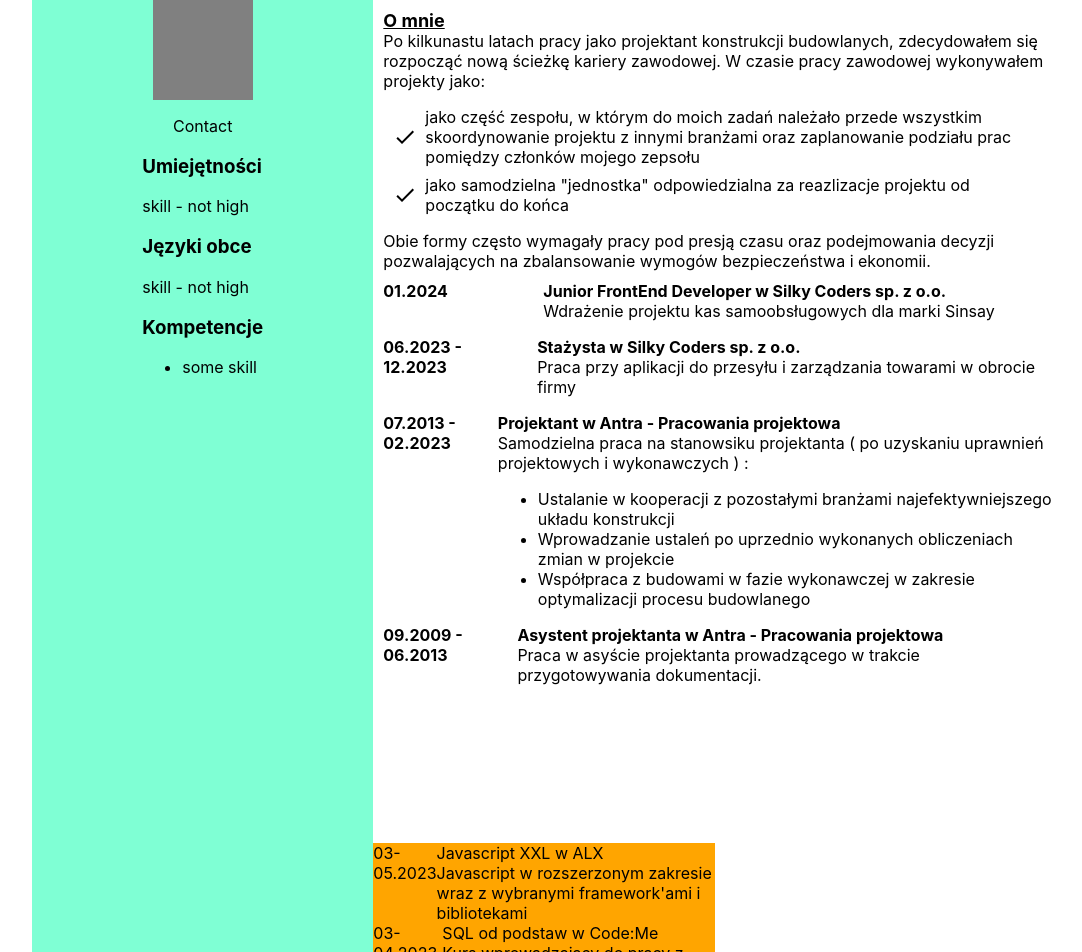
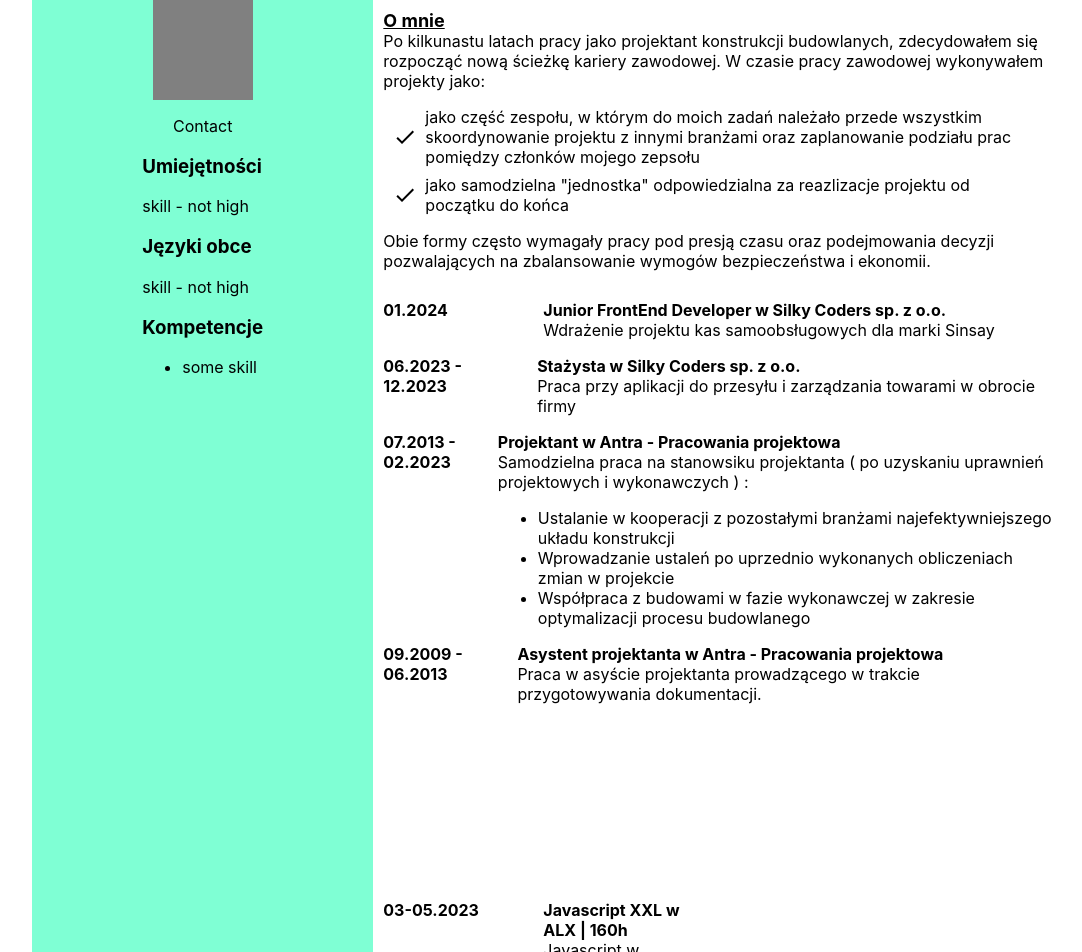
Before and after one commit to wr3dny/home, a React (Create React App) app in the folder terra/: page / in a window 1280 px wide. Shown: the top 952 px of the page, without its empty margins (96-1178 px from the left). Built offline with nearby package versions, Linux system fonts and the light colour scheme.

Commit message:
3/10 getting on

```diff
--- a/terra/src/components/Training/Training.module.css
+++ b/terra/src/components/Training/Training.module.css
@@ -1,9 +1,27 @@
-.container {
-    background-color: orange;
+.group {
     display: flex;
 }
 
+.date{
+    padding: 0 10px;
+    font-weight: bold;
+    min-width: 150px;}
+
+.name {
+    font-weight: bold;
+    align-items: left;
+}
+
+.position {
+    display: flex;
+
+}
+
 .right {
-    display: flex;
-    flex-direction: column;
+    width: 100%;
 }
+
+.description {
+    font-weight: normal;
+    align-items: left;
+}
--- a/terra/src/components/Training/Training.tsx
+++ b/terra/src/components/Training/Training.tsx
@@ -5,16 +5,17 @@ interface Props {
     school: string,
     dates: string,
     description: string
+    hours: string
 }
 
-export const Training = ({name, school, dates, description}:Props) =>{
+export const Training = ({name, school, dates, description, hours}:Props) =>{
     return (
-        <div className={styles.container}>
-            <div className={styles.dates}>
+        <div className={styles.group}>
+            <div className={styles.date}>
                 {dates}
             </div>
             <div className={styles.right}>
-                <div className={styles.name}>{name} w {school}</div>
+                <div className={styles.name}>{name} w {school} | {hours}</div>
                 <div className={styles.description}>{description}</div>
             </div>
         </div>
--- a/terra/src/consts/resume.ts
+++ b/terra/src/consts/resume.ts
@@ -43,7 +43,7 @@ export const training = [
         name: 'Python od podstaw',
         school: 'Code:Me',
         dates: '05-07.2022',
-        houres: '72h',
+        hours: '72h',
         description: 'Poznanie języka Python w zakresie tworzenia skryptów(pętle, wstęp do OOP)'
     },
     {
@@ -51,7 +51,7 @@ export const training = [
         name: 'Data Science',
         school: 'Code:Me',
         dates: '07.2022',
-        houres: '12h',
+        hours: '12h',
         description: 'Wstępne zagadnienia'
     },
     {
@@ -59,7 +59,7 @@ export const training = [
         name: 'Front-End Developer [React]',
         school: 'Code:Me',
         dates: '10.2022 - 02.2023',
-        houres: '100h',
+        hours: '100h',
         description: 'Html + css z javascript\'em i wprowadzeniem do React\'a'
     },
     {
@@ -67,7 +67,7 @@ export const training = [
         name: 'SQL od podstaw',
         school: 'Code:Me',
         dates: '03-04.2023',
-        houres: '27h',
+        hours: '27h',
         description: 'Kurs wprowadzający do pracy z bazami danych'
     },
     {
@@ -75,7 +75,7 @@ export const training = [
         name: 'Javascript XXL',
         school: 'ALX',
         dates: '03-05.2023',
-        houres: '160h',
+        hours: '160h',
         description: 'Javascript w rozszerzonym zakresie wraz z wybranymi framework\'ami i bibliotekami'
     },
 ]
@@ -83,19 +83,19 @@ export const training = [
 export const tech = [
     {
         lang: 'Python',
-        experience: 'hobby'
+        experience: 0
     },
     {
         lang: 'Typescript',
-        experience: '1 rok komercyjnie'
+        experience: 1
     },
     {
         lang: 'React',
-        experience: '1 rok komercyjnie'
+        experience: 1
     },
     {
         lang: 'Jira',
-        experience: '1 rok komercyjnie'
+        experience: 1
     }
 ]
 
--- a/terra/src/pages/Resume/Resume.tsx
+++ b/terra/src/pages/Resume/Resume.tsx
@@ -17,6 +17,7 @@ export const Resume = () => {
 
     const sortedWork = [...history].sort((a, b) => b.id - a.id);
     const sortedTraining = [...training].sort((a,b)=> b.id - a.id)
+    const sortedTech = [...tech].sort((a,b)=> b.experience - a.experience)
 
 
     return (
@@ -62,6 +63,7 @@ export const Resume = () => {
                             description={training.description}
                             name={t(training.name)}
                             school={t(training.school)}
+                            hours={training.hours}
                         />
                     ))}
                 </div>
```
